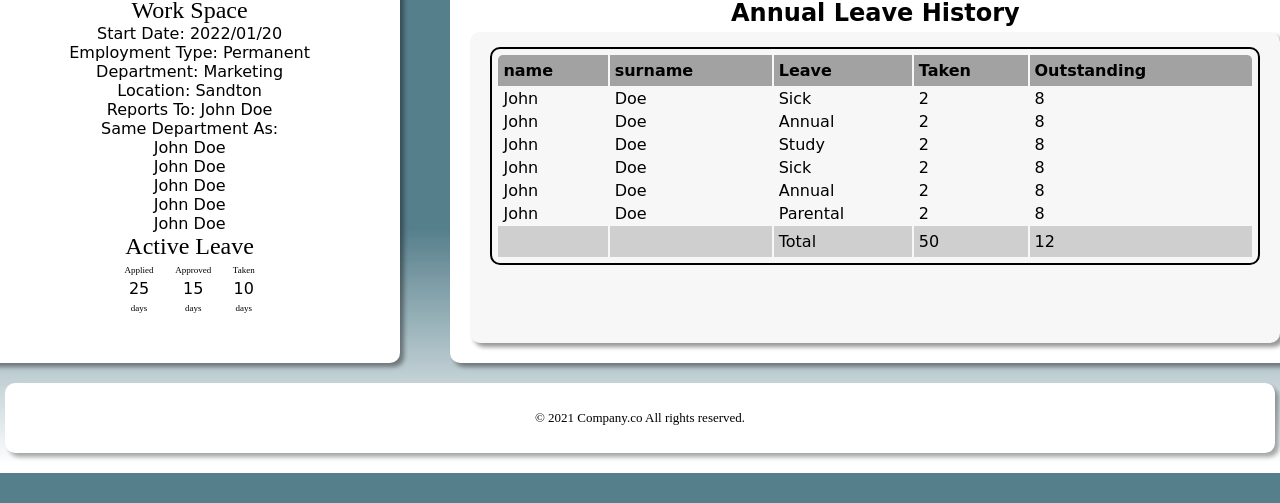
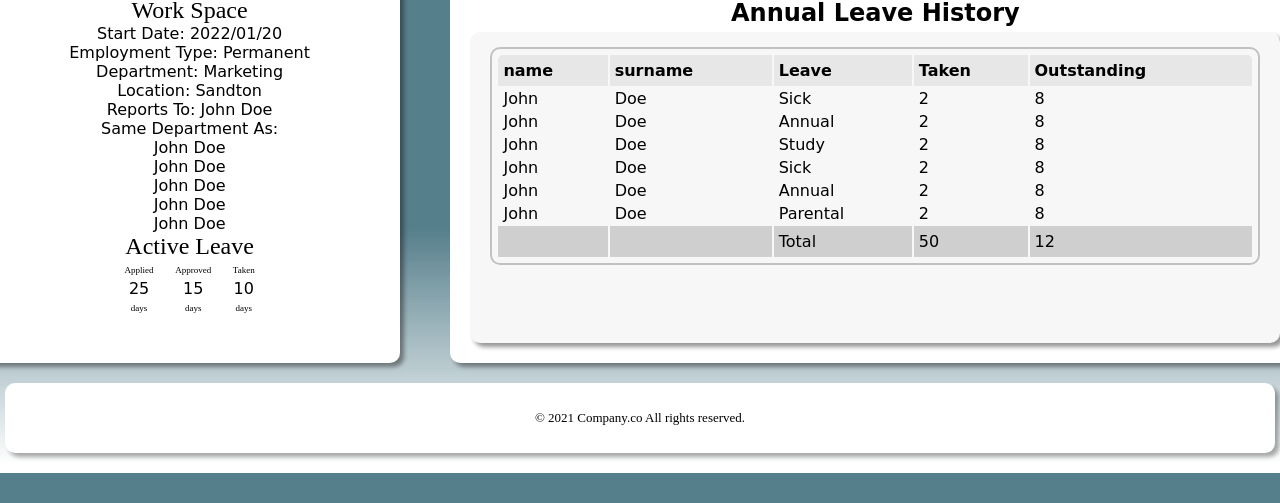
Before and after one commit to DevNathi/Employee-Intranet---TEMPLATE, a plain HTML site: page Pages/Index.html in a window 1280 px wide. Shown: the part 297-800 px from the top of the page. Drawn offline with Linux system fonts and the light colour scheme.

Commit message:
Changed the border and background colors of the dashboard.

```diff
--- a/css/dashboard.css
+++ b/css/dashboard.css
@@ -221,13 +221,13 @@ display: grid;
     overflow-x: hidden;
     /* max-width: 80vw; */
     width: 100%;
-    border: #000 2px solid;
+    border: #00000038 2px solid;
     border-radius: 10px;
     padding: 4px;
 }
 .leave-history table thead th{
     padding: 6px 5px;
-    background: #2e2e2e6c;
+    background: rgba(206, 206, 206, 0.4);
 
 }
 .leave-history table thead th:first-child{
@@ -239,7 +239,6 @@ display: grid;
 
 }
 .leave-history table tbody td{
-
     padding: 1px 5px;
 }
 .leave-history table tfoot td{
```
